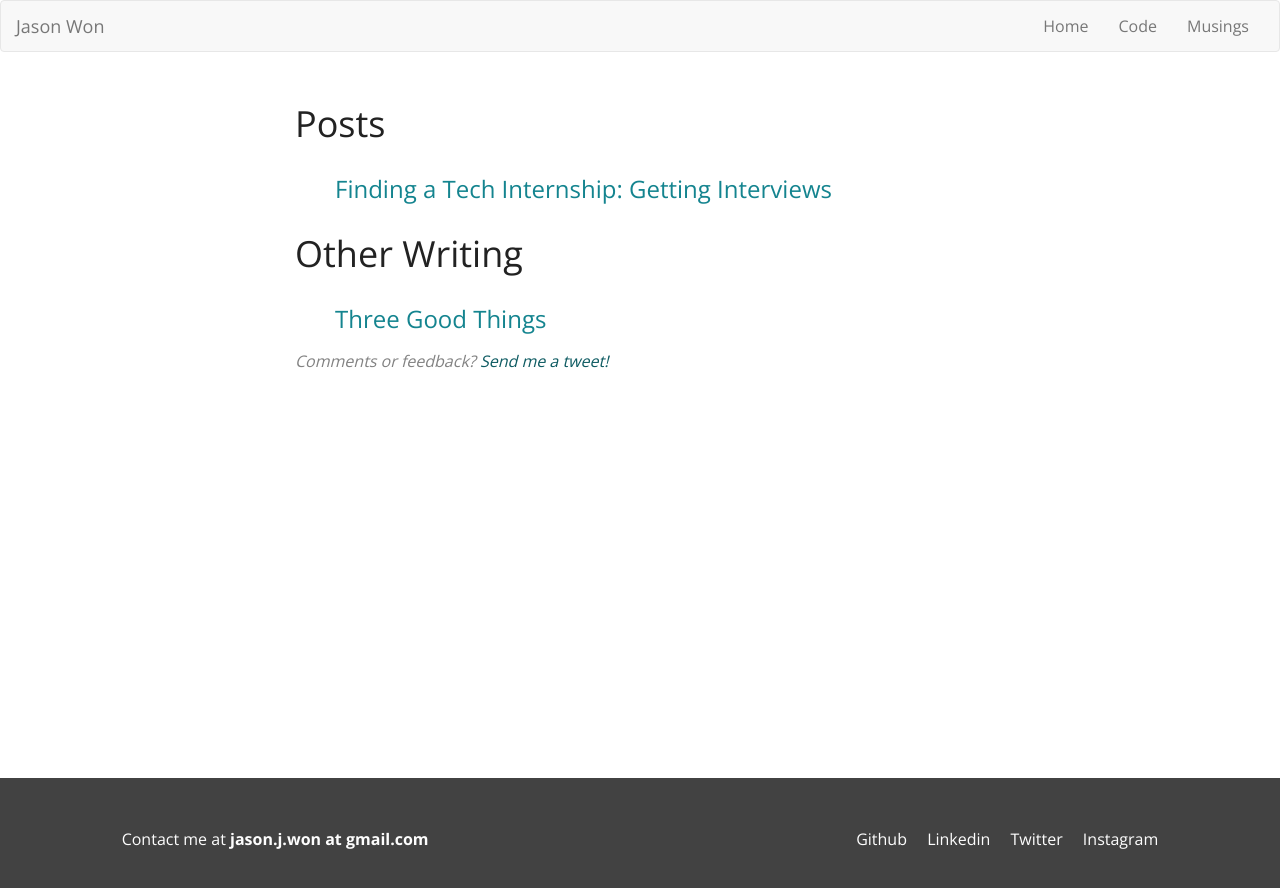
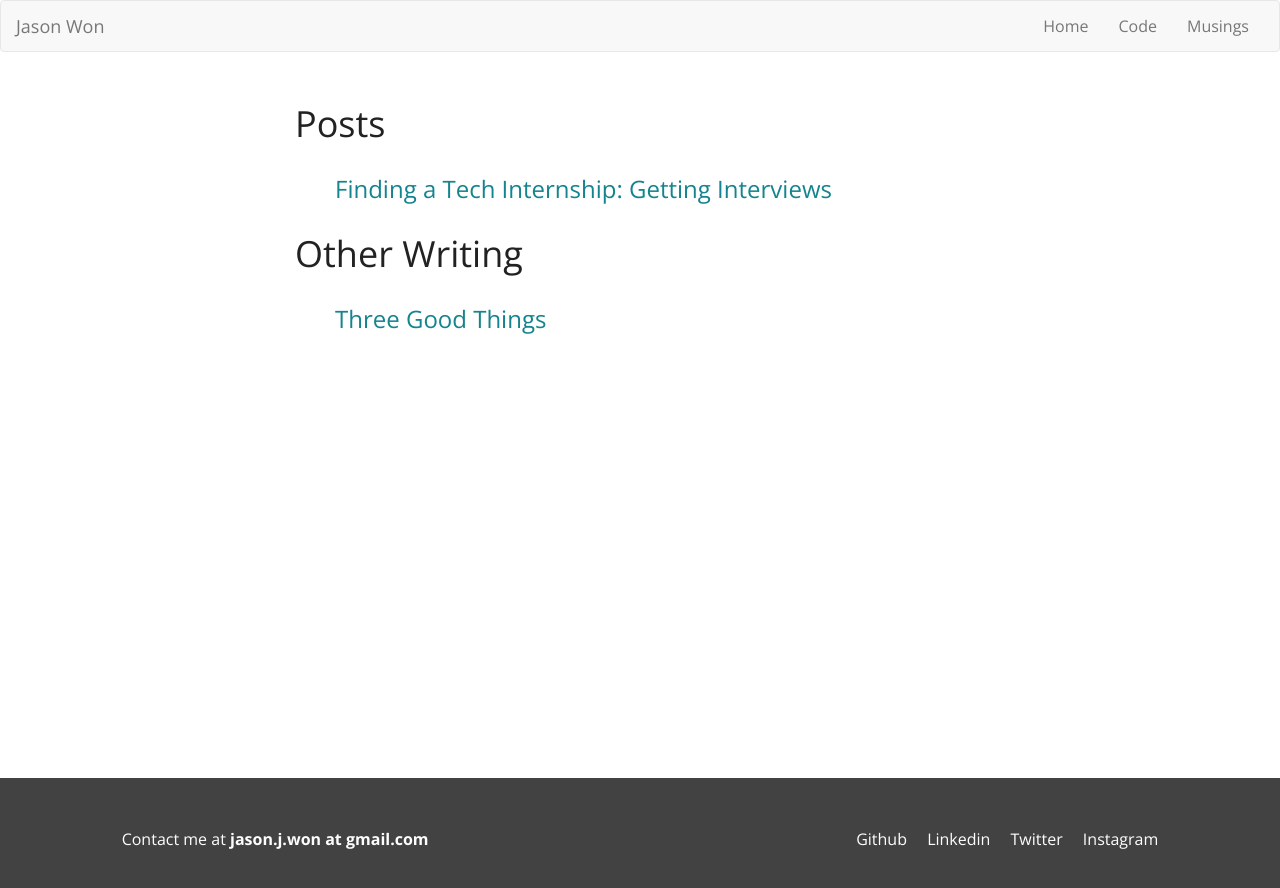
Before and after one commit to jjwon/jjwon.github.com, a Jekyll site: the page built from writing.html, in a window 1280 px wide. Shown: the top 888 px of the page. Built offline with Jekyll 4.4.1, drawn with Linux system fonts in a browser that asks for light colours; nearby versions of some CDN libraries.

Commit message:
changed the writing page layout

```diff
--- a/_sass/_base.scss
+++ b/_sass/_base.scss
@@ -122,6 +122,10 @@
 
 // Writing
 
+.writing {
+  min-height: 100%;
+}
+
 .writing li {
   list-style-type: none;
 }
--- a/writing.html
+++ b/writing.html
@@ -1,5 +1,5 @@
 ---
-layout: page
+layout: default
 permalink: /writing/
 ---
 
```
